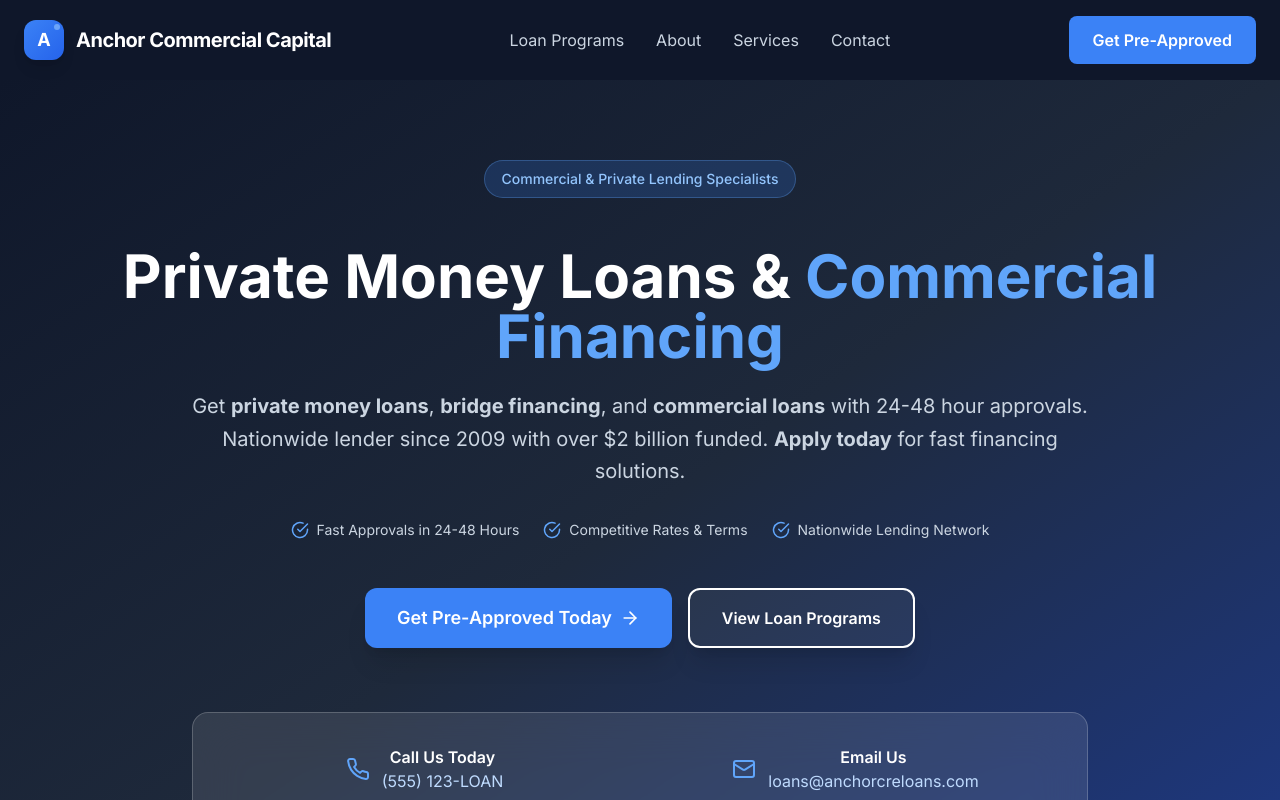
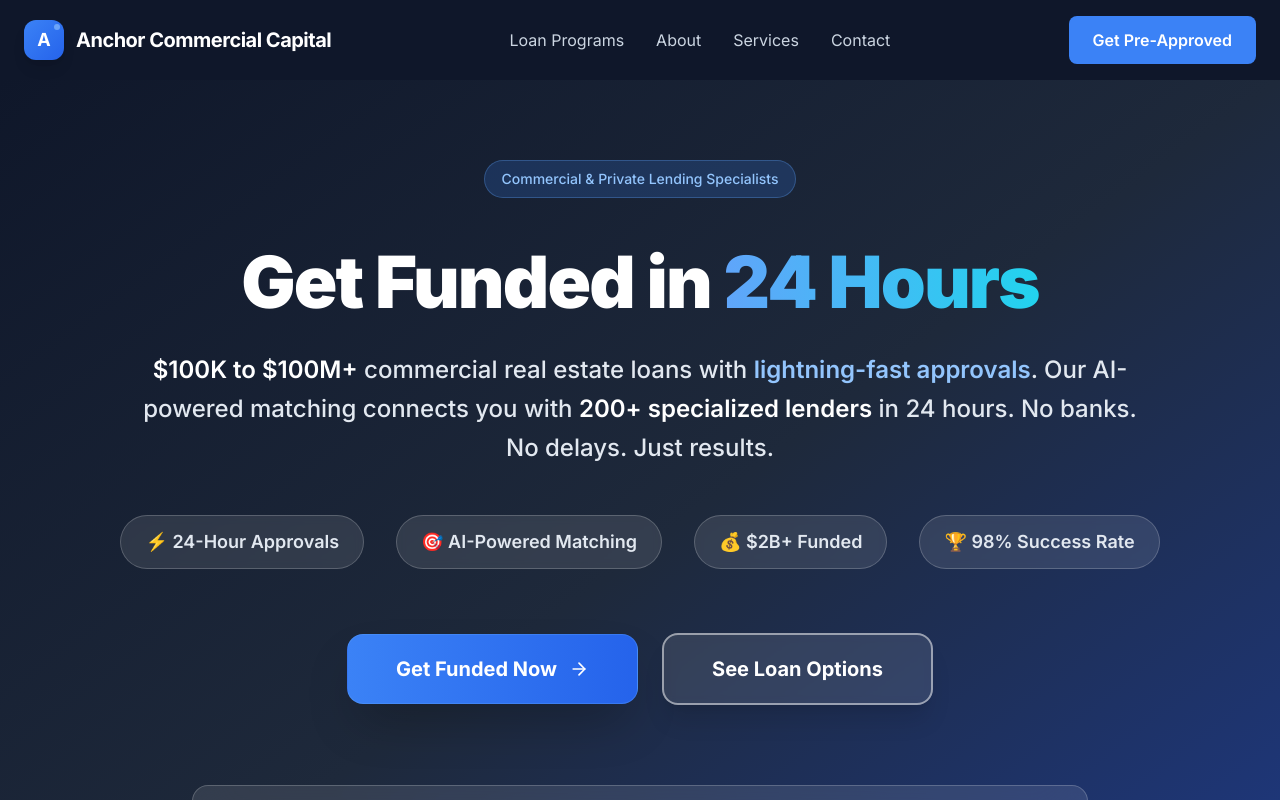
Before and after one commit to GODWRESTLER/anchorcre-main-dashboard, a React (Vite) app: page / in a window 1280 px wide. Shown: the top 800 px of the page. Built offline with nearby package versions, Linux system fonts and the light colour scheme.

Commit message:
Updated Hero.tsx

```diff
--- a/src/components/Hero.tsx
+++ b/src/components/Hero.tsx
@@ -36,37 +36,38 @@ const Hero = () => {
             initial={{ opacity: 0, y: 30 }}
             animate={{ opacity: 1, y: 0 }}
             transition={{ duration: 0.8, delay: 0.1 }}
-            className="text-4xl md:text-6xl font-bold text-white mb-6 leading-tight"
+            className="text-5xl md:text-7xl font-black text-white mb-8 leading-tight tracking-tight"
           >
-            <span itemProp="name">Private Money Loans</span> &{' '}
-            <span className="text-blue-400">Commercial Financing</span>
+            Get Funded in{' '}
+            <span className="text-blue-400 bg-gradient-to-r from-blue-400 to-cyan-400 bg-clip-text text-transparent">24 Hours</span>
           </motion.h1>
 
           <motion.p
             initial={{ opacity: 0, y: 30 }}
             animate={{ opacity: 1, y: 0 }}
             transition={{ duration: 0.8, delay: 0.2 }}
-            className="text-xl text-slate-300 mb-8 leading-relaxed max-w-4xl mx-auto"
+            className="text-2xl text-slate-200 mb-12 leading-relaxed max-w-5xl mx-auto font-medium"
             itemProp="description"
           >
-            Get <strong>private money loans</strong>, <strong>bridge financing</strong>, and <strong>commercial loans</strong> with 24-48 hour approvals.
-            Nationwide lender since 2009 with over $2 billion funded. <strong>Apply today</strong> for fast financing solutions.
+            <span className="text-white font-semibold">$100K to $100M+</span> commercial real estate loans with{' '}
+            <span className="text-blue-300 font-semibold">lightning-fast approvals</span>. Our AI-powered matching connects you with{' '}
+            <span className="text-white font-semibold">200+ specialized lenders</span> in 24 hours. No banks. No delays. Just results.
           </motion.p>
 
           <motion.div
             initial={{ opacity: 0, y: 30 }}
             animate={{ opacity: 1, y: 0 }}
             transition={{ duration: 0.8, delay: 0.3 }}
-            className="flex flex-wrap items-center justify-center gap-6 mb-12"
+            className="flex flex-wrap items-center justify-center gap-8 mb-16"
           >
             {[
-              'Fast Approvals in 24-48 Hours',
-              'Competitive Rates & Terms',
-              'Nationwide Lending Network'
+              '⚡ 24-Hour Approvals',
+              '🎯 AI-Powered Matching',
+              '💰 $2B+ Funded',
+              '🏆 98% Success Rate'
             ].map((feature, index) => (
-              <div key={index} className="flex items-center space-x-2 text-slate-300">
-                <CheckCircle className="text-blue-400" size={18} />
-                <span className="text-sm">{feature}</span>
+              <div key={index} className="flex items-center space-x-3 text-slate-200 bg-white/10 backdrop-blur-sm rounded-full px-6 py-3 border border-white/20">
+                <span className="text-lg font-semibold">{feature}</span>
               </div>
             ))}
           </motion.div>
@@ -76,15 +77,15 @@ const Hero = () => {
             initial={{ opacity: 0, y: 30 }}
             animate={{ opacity: 1, y: 0 }}
             transition={{ duration: 0.8, delay: 0.4 }}
-            className="flex flex-col sm:flex-row items-center justify-center gap-4 mb-16"
+            className="flex flex-col sm:flex-row items-center justify-center gap-6 mb-20"
           >
             <motion.button
               onClick={scrollToContact}
               whileHover={{ scale: 1.05 }}
               whileTap={{ scale: 0.95 }}
-              className="bg-blue-500 text-white px-8 py-4 rounded-xl font-semibold hover:bg-blue-600 transition-colors flex items-center space-x-2 text-lg shadow-xl"
+              className="bg-gradient-to-r from-blue-500 to-blue-600 text-white px-12 py-5 rounded-2xl font-bold hover:from-blue-600 hover:to-blue-700 transition-all flex items-center space-x-3 text-xl shadow-2xl hover:shadow-blue-500/25 border border-blue-400/30"
             >
-              <span>Get Pre-Approved Today</span>
+              <span>Get Funded Now</span>
               <ArrowRight size={20} />
             </motion.button>
 
@@ -92,9 +93,9 @@ const Hero = () => {
               onClick={scrollToLoans}
               whileHover={{ scale: 1.05 }}
               whileTap={{ scale: 0.95 }}
-              className="border-2 border-white text-white px-8 py-4 rounded-xl font-semibold hover:bg-white/10 transition-colors shadow-xl bg-white/5"
+              className="border-2 border-white/50 text-white px-12 py-5 rounded-2xl font-bold hover:bg-white/20 transition-all shadow-xl bg-white/10 backdrop-blur-sm text-xl"
             >
-              View Loan Programs
+              See Loan Options
             </motion.button>
           </motion.div>
 
```
